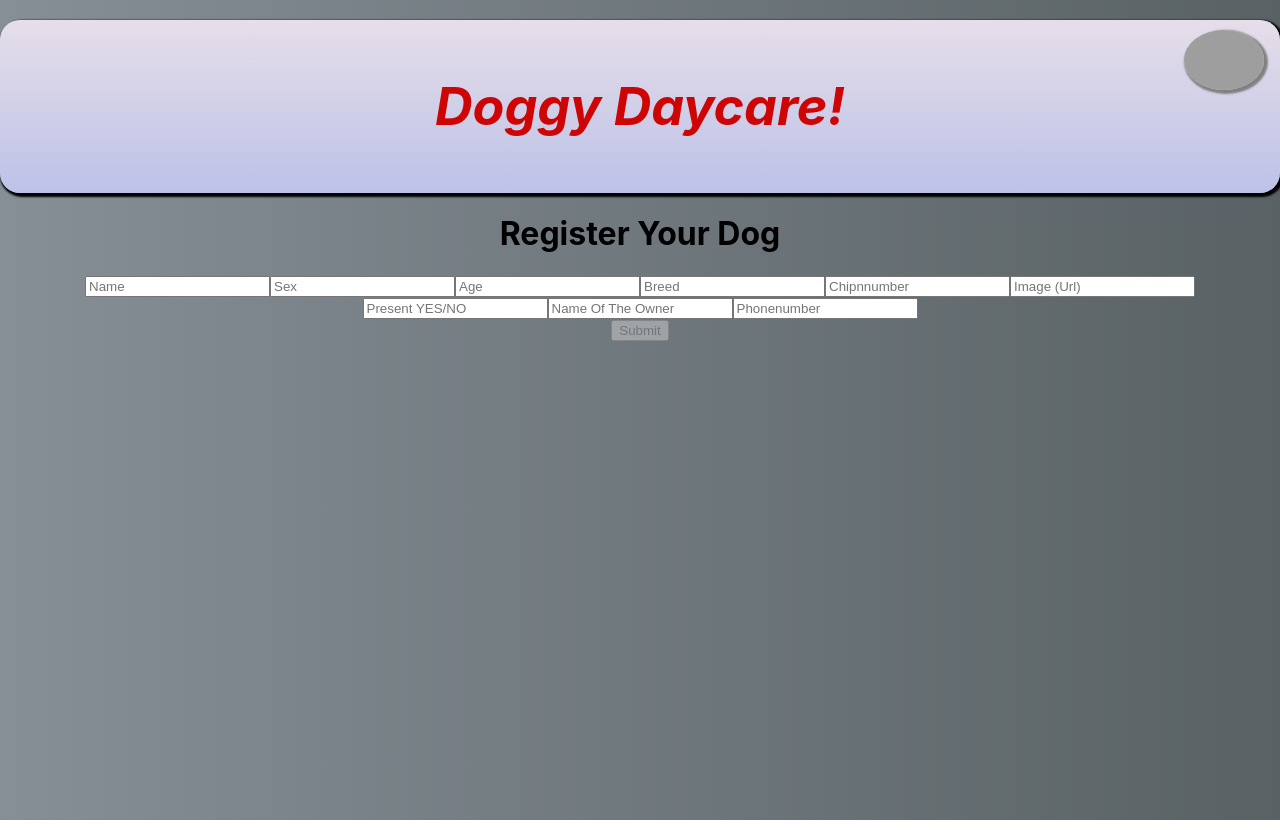
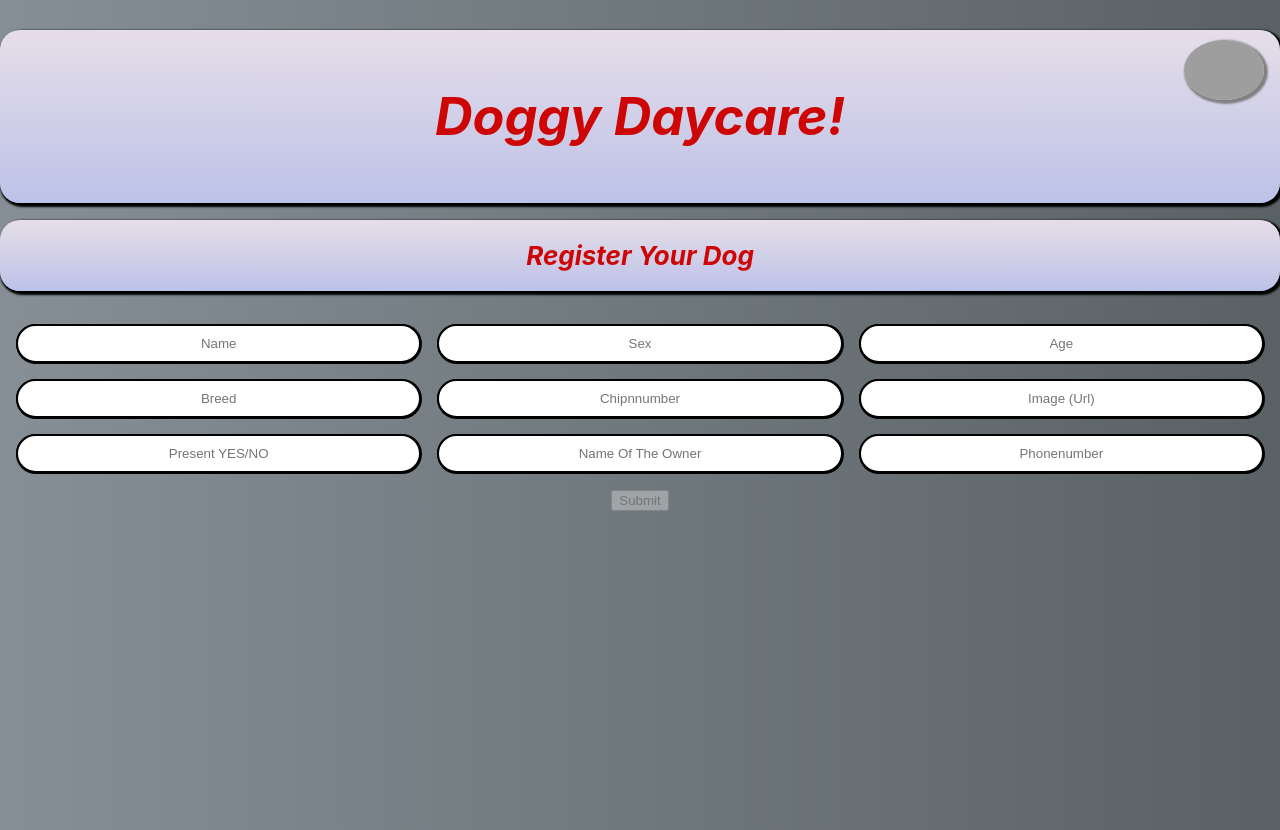
Before and after one commit to RticRtic/Doggy-Daycare, a React (Create React App) app: page / in a window 1280 px wide. Both pictures are taken after a click on the button "Register Dog". Built offline with nearby package versions, Linux system fonts and the light colour scheme; no server answers; grey boxes are pictures that could not be loaded.

Commit message:
working on Register css

```diff
--- a/src/App.css
+++ b/src/App.css
@@ -5,7 +5,7 @@
   text-align: center;
   background-image: linear-gradient(to right, #868f96 0%, #596164 100%);
   min-height: 100vh;
-  padding-top: 20px;
+  padding-top: 30px;
   box-shadow: 2px 2px 2px 2px black;
 
 }
@@ -63,7 +63,7 @@
 
 .dog-logo {
   position: absolute;
-  top: 30px;
+  top: 40px;
   right: 16px;
   border-radius: 50%;
   width: 10vh;
@@ -123,8 +123,36 @@
 
 }
 
-.newDogList {
+.register-header {
+  font-style: italic;
+  font-size: calc(10px + 2vmin);
+  background-image: linear-gradient(to top, #bdc2e8 0%, #bdc2e8 1%, #e6dee9 100%);
+  padding: 20px;
+  border-radius: 20px;
+  color: rgb(205, 5, 5);
+  box-shadow: 2px 2px 2px 2px black;
 
+}
+
+.input-fields{
+  display: grid;
+  grid-template-columns: repeat(3, 1fr);
+  grid-gap: 1em;
+  padding: 1em;
+  justify-content: center;
+  align-items: center;
 
 
 }
+
+.input-text-name, .input-text-sex, .input-text-age, .input-text-breed,
+.input-text-chipnumber, .input-img, .input-text-present, .input-text-owner,
+.input-text-phonenumber {
+
+  border: solid 2px black;
+  border-radius: 20px;
+  padding: 10px;
+  text-align: center;
+  box-shadow: 0.5px 0.5px 0.5px 0.5px black;
+
+}
--- a/src/components/Register.jsx
+++ b/src/components/Register.jsx
@@ -1,4 +1,5 @@
 import React, { useEffect, useState } from "react";
+
 
 // import Welcome from "./components/Welcome";
 
@@ -129,57 +130,57 @@ const Register = ({ data }) => {
 
   return (
     <div>
-      <h1>Register Your Dog</h1>
+      <h1 className="register-header">Register Your Dog</h1>
 
-      <div className="input">
-        <input
+      <div className="input-fields">
+        <input className="input-text-name"
           value={inputTextName}
           onChange={inputHandlerName}
           placeholder="Name"
         ></input>
-        <input
+        <input className="input-text-sex"
           value={inputTextSex}
           onChange={inputHandlerSex}
           placeholder="Sex"
         ></input>
-        <input
+        <input className="input-text-age"
           value={inputTextAge}
           onChange={inputHandlerAge}
           placeholder="Age"
         ></input>
-        <input
+        <input className="input-text-breed"
           value={inputTextBreed}
           onChange={inputHandlerBreed}
           placeholder="Breed"
         ></input>
-        <input
+        <input className="input-text-chipnumber"
           value={inputTextChipnumber}
           onChange={inputHandlerChipnumber}
           placeholder="Chipnnumber"
         ></input>
-        <input
+        <input className="input-img"
           value={inputImg}
           onChange={inputHandlerImg}
           placeholder="Image (Url)"
         ></input>
-        <input
+        <input className="input-text-present"
           value={present}
           onChange={presentHandler}
           placeholder="Present YES/NO"
         />
-        <input
+        <input className="input-text-owner"
           value={inputTextOwner}
           onChange={inputHandlerOwner}
           placeholder="Name Of The Owner"
         ></input>
-        <input
+        <input className="input-text-phonenumber"
           value={inputTextPhonenumber}
           onChange={inputHandlerPhonenumber}
           placeholder="Phonenumber"
         ></input>
       </div>
 
-      <button disabled={submitButtonIsActive} onClick={submitHandler} className="submitButton">
+      <button className="submit-button" disabled={submitButtonIsActive} onClick={submitHandler} className="submitButton">
         Submit
       </button>
 
```
Also changed, not shown: src/App.js (+0 -40 lines).
